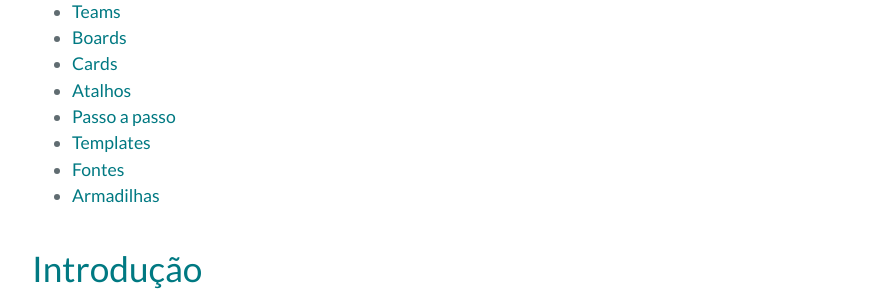
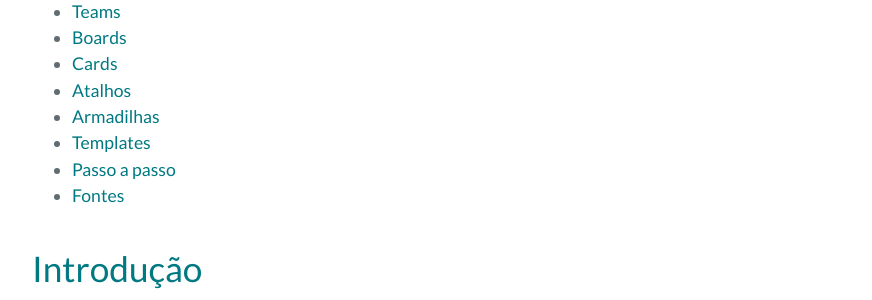
Before and after one commit to vert-capital/vert-capital.github.io, a Jekyll site: the page built from _posts/2018-07-16-treinamento-trello.md, in a window 1280 px wide and 900 px high, scrolled down 399 px. Shown: the part 154-454 px from the top of the window, without its empty margins (192-1064 px from the left). Built offline with Jekyll 4.4.1, drawn with Linux system fonts in a browser that asks for light colours.

Commit message:
alteração da posição dos elementos do indice

```diff
--- a/_posts/2018-07-16-treinamento-trello.md
+++ b/_posts/2018-07-16-treinamento-trello.md
@@ -9,10 +9,10 @@ Treinamento sobre o Trello realizado no dia 16/07.
 * [Boards][Boards]
 * [Cards][Cards]
 * [Atalhos][Atalhos]
+* [Armadilhas][Armadilhas]
+* [Templates][templates]
 * [Passo a passo][passo-a-passo]
-* [Templates][templates]
 * [Fontes][Fontes]
-* [Armadilhas][Armadilhas]
 
 
 # [Introdução][Introdução]
```
